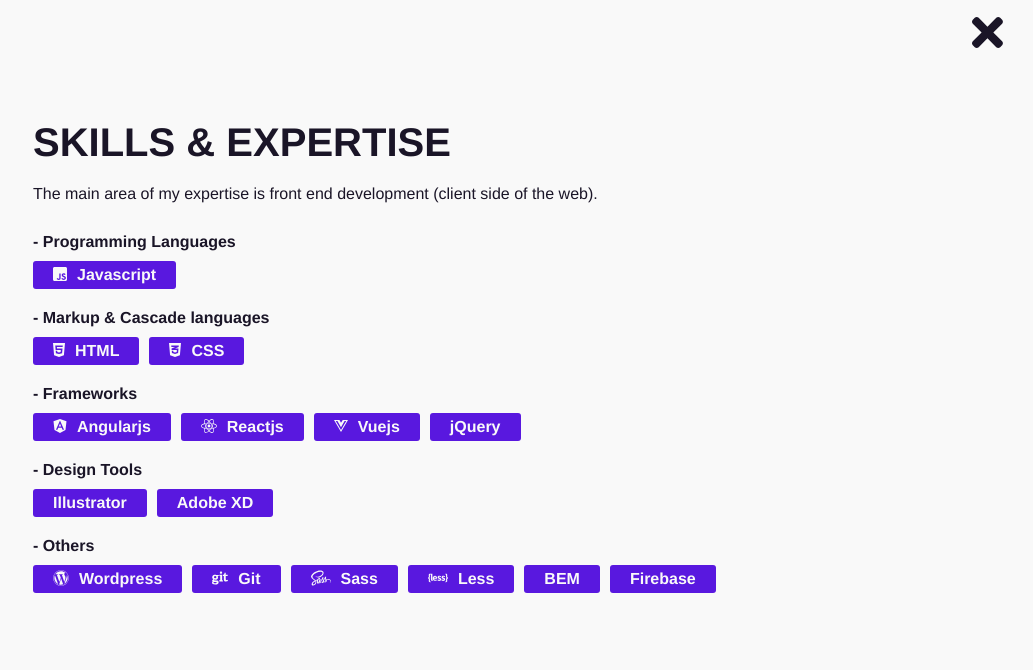
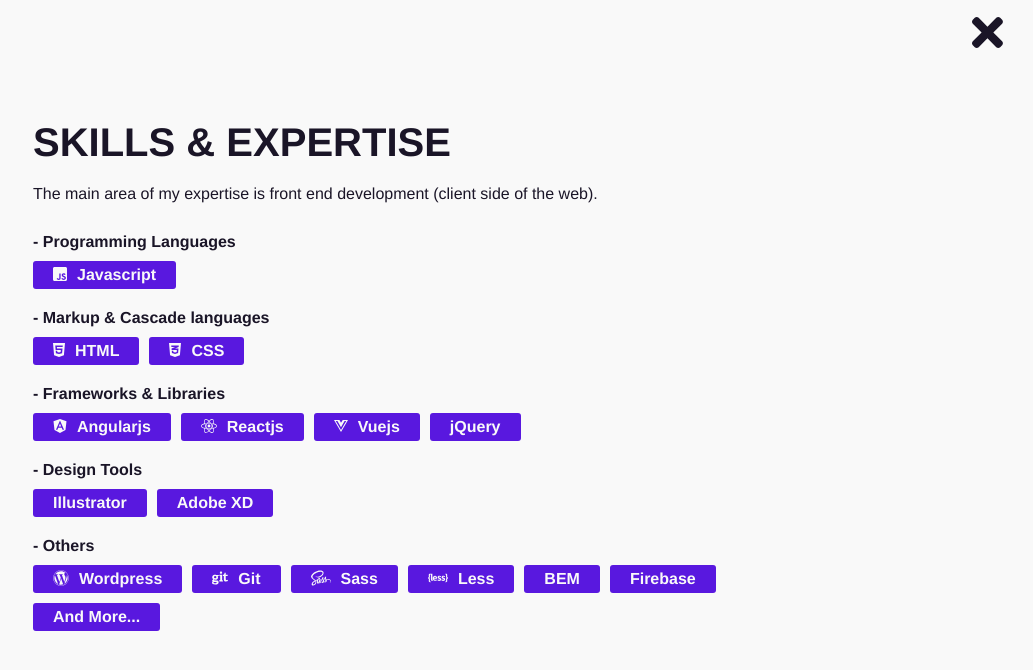
Before and after one commit to jmejia1221/portfolio, a Next.js app: page /about in a window 1280 px wide. Both pictures are taken after a click on the button "Skills & Expertise". Shown: the top 670 px of the page, without its empty margins (247-1280 px from the left). Built offline with nearby package versions, Linux system fonts and the light colour scheme; a web font is replaced by a local one.

Commit message:
Some minor fixes

```diff
--- a/pages/about/index.jsx
+++ b/pages/about/index.jsx
@@ -76,7 +76,7 @@
                             </h4>
                             <Tags tags={MARKUP_CASCADE} />
                             <h4 className={styles['article__subtitle']}>
-                                - Frameworks
+                                - Frameworks & Libraries
                             </h4>
                             <Tags tags={FRAMEWORKS} />
                             <h4 className={styles['article__subtitle']}>
--- a/utility/consts.js
+++ b/utility/consts.js
@@ -39,5 +39,6 @@
     {name: 'Sass', value: 'sass', icon: faSass},
     {name: 'Less', value: 'less', icon: faLess},
     {name: 'BEM', value: 'bem'},
-    {name: 'Firebase', value: 'firebase'}
+    {name: 'Firebase', value: 'firebase'},
+    {name: 'And More...', value: 'more'}
 ];
```
